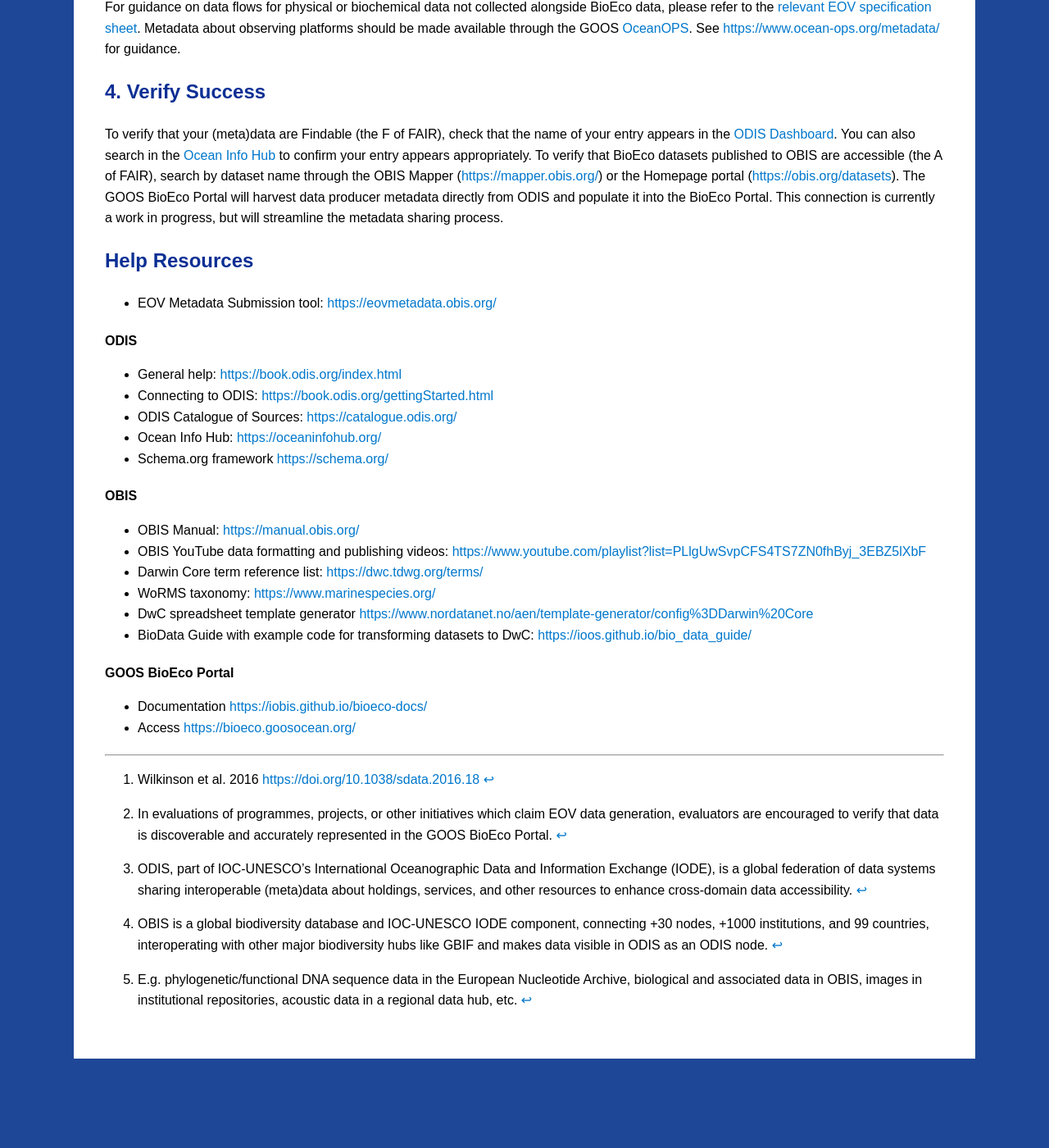
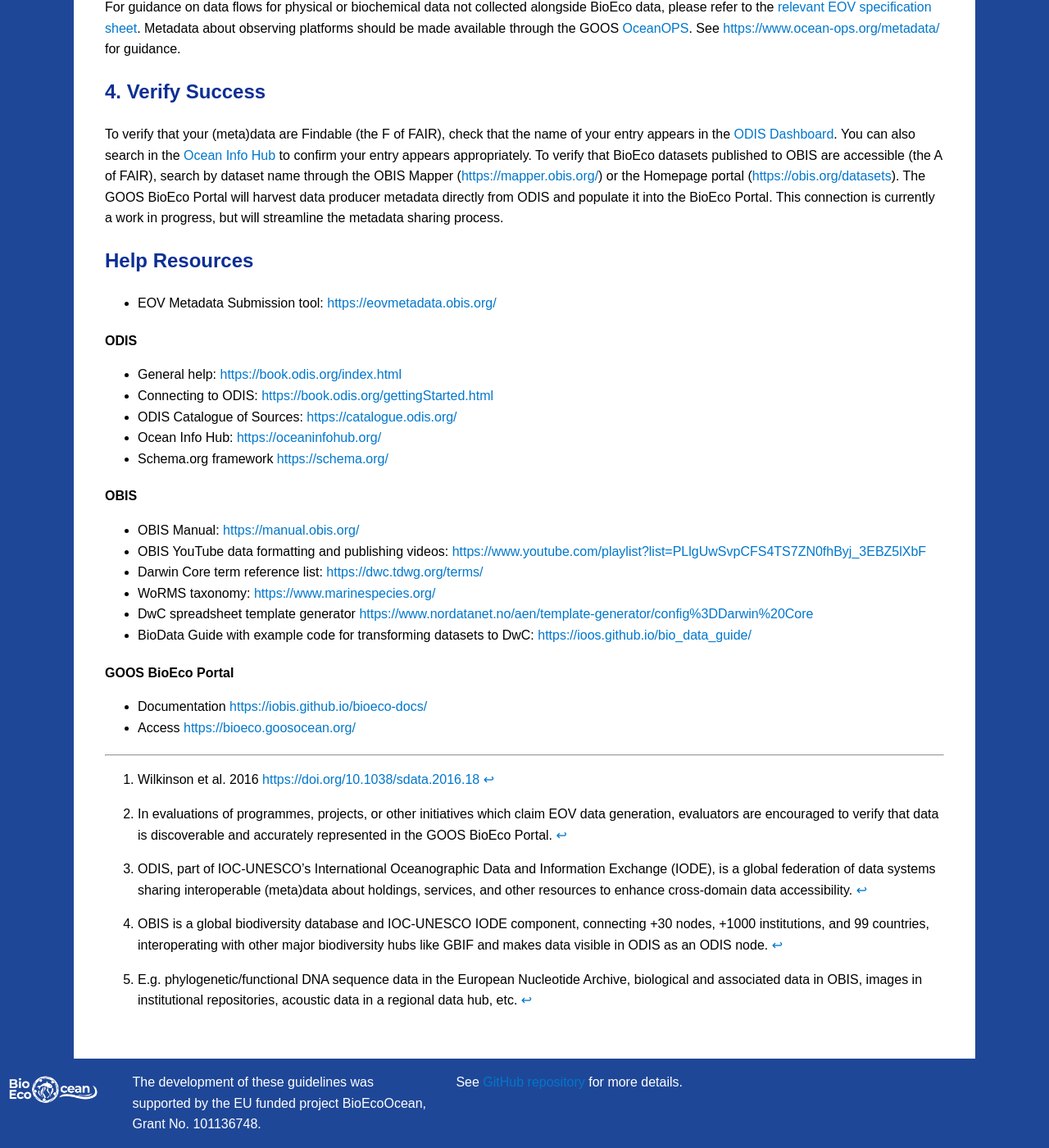
Before and after one commit to iobis/eov-data-management, a Jekyll site: the page built from index.md, in a window 1280 px wide and 1400 px high, scrolled down 6275 px. Shown: the whole window at 82% size. Built offline with Jekyll 4.4.1, drawn with Linux system fonts in a browser that asks for light colours; our own code applies the rules of GitHub Pages for plain Markdown files; before the commit the page ends 7566 px from its top, so only the background shows below that.

Commit message:
add funding acknowledgement to footer

```diff
--- a/_layouts/default.html
+++ b/_layouts/default.html
@@ -44,4 +44,15 @@
         {{ md | markdownify }}
     </div>
 </body>
+<footer>
+    <div class="footer-flex">
+        <div class="footer-col">
+            <img src="images/bioecoocean_logo.png" alt="BioEcoOcean Logo" height="10px" style="filter: brightness(100); max-width: 110px;">
+        </div>
+        <div class="footer-col"><p style="color: white;">The development of these guidelines was supported by the EU funded project BioEcoOcean, Grant No. 101136748.</p></div>
+        <div class="footer-col">
+            <p style="color: white;">See <a href="https://github.com/iobis/eov-data-management" target="_blank">GitHub repository</a> for more details.</p>
+        </div>
+    </div>
+</footer>
 </html>
--- a/assets/css/style.css
+++ b/assets/css/style.css
@@ -134,6 +134,45 @@
     background-color: white;
     margin: 3px 0;
 }
+.footer {
+  text-align: center;
+  padding: 10px;
+  color: white;
+  position: relative;
+  bottom: 0;
+  width: 100%;
+  margin-top: 20px;
+}
+.footer, .footer p, .footer a {
+    color: white;
+}
+.footer-flex {
+    display: flex;
+    flex-direction: row;
+    justify-content: space-between;
+    align-items: flex-start;
+    gap: 10px;
+    max-width: 95%;
+}
+.footer-col {
+    flex: 1 1 0;
+    padding: 0 10px;
+    min-width: 0;
+    text-align: left;
+    word-break: break-word;
+}
+.footer-col:nth-child(1) {
+    flex: 0 0 10%;   /* First column: about 10% width */
+    max-width: 10%;
+}
+.footer-col:nth-child(2) {
+    flex: 0 0 30%;
+    max-width: 30%;
+}
+.footer-col:nth-child(3) {
+    flex: 0 0 60%;
+    max-width: 60%;
+}
 @media (max-width: 768px) {
     .logo-container img {
         max-width: 20%; /* Shrink further on smaller screens */
```
Also changed, not shown: images/bioecoocean_logo.png (added).
